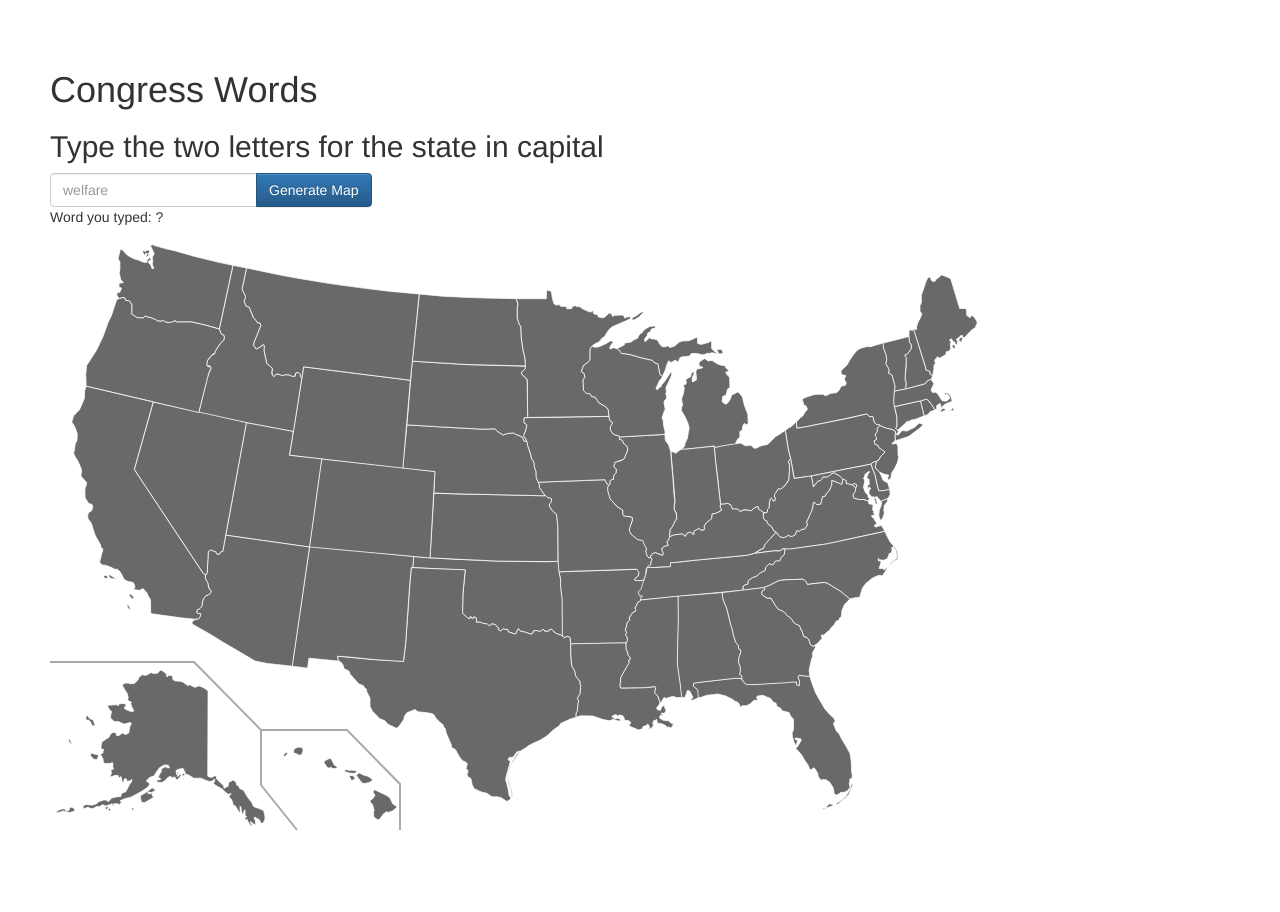
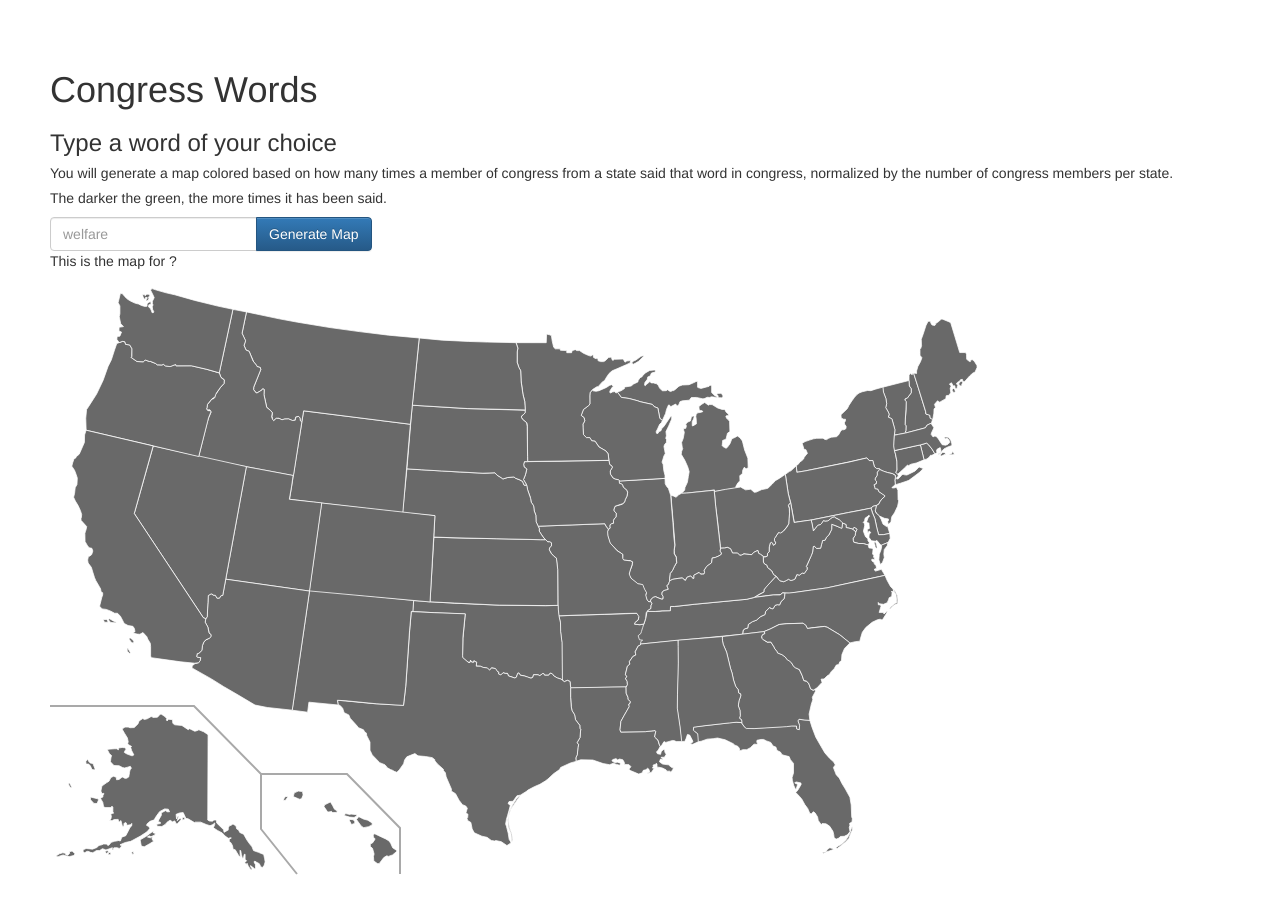
Before and after one commit to gobboph/congress_words, a plain HTML site: page index.html in a window 1280 px wide. Shown: the top 912 px of the page. Drawn offline with nearby package versions, Linux system fonts and the light colour scheme.

Commit message:
changed wording

```diff
--- a/index.html
+++ b/index.html
@@ -22,7 +22,9 @@
 
         <h1>Congress Words</h1>
 
-        <h2>Type the two letters for the state in capital</h2>
+        <h3>Type a word of your choice</h3>
+        <h5>You will generate a map colored based on how many times a member of congress from a state said that word in congress, normalized by the number of congress members per state.</h5>
+        <h5>The darker the green, the more times it has been said.</h5>
 
         <form class="form-inline" id="word-form">
             <div class="input-group">
@@ -37,7 +39,7 @@
 
 
 
-        <p>Word you typed: <span id="typed_word">?</span> </p>
+        <p>This is the map for <span id="typed_word">?</span></p>
 
 
         <!--<svg id="svg"></svg>-->
```
